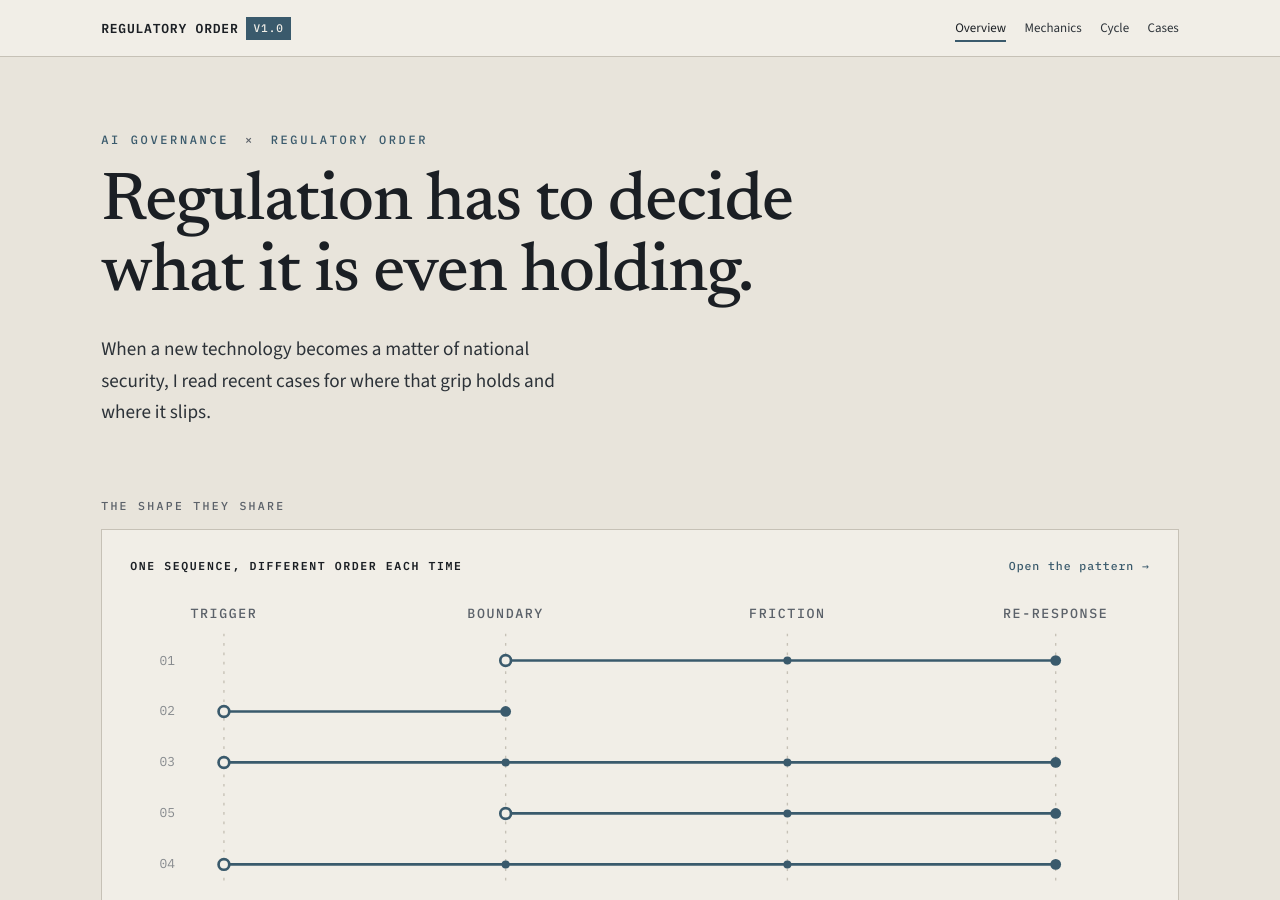
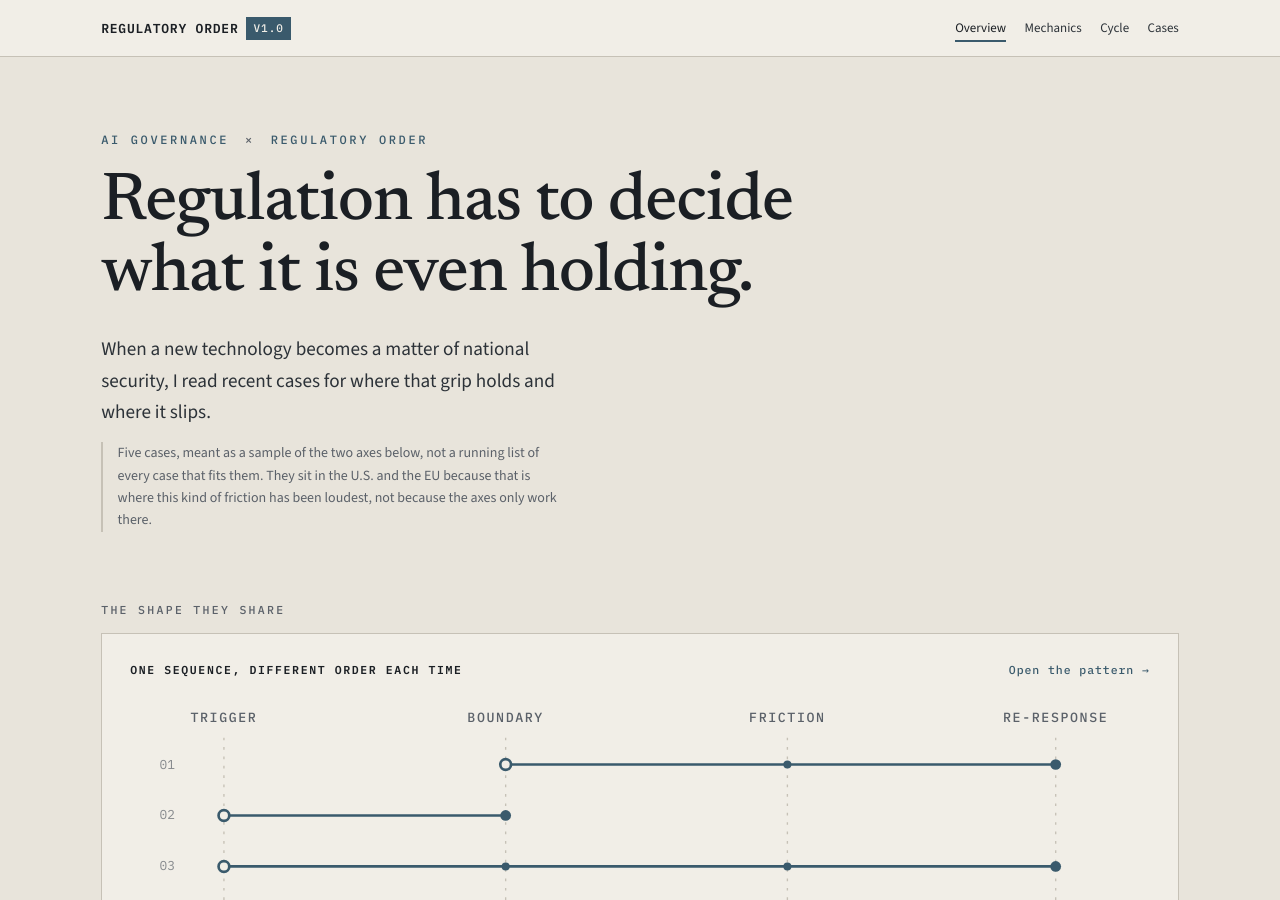
Before and after one commit to GaeunLim01/regulatory-order, a Jekyll site: the page built from index.html, in a window 1280 px wide and 900 px high. Built offline with Jekyll 4.4.1, drawn with Linux system fonts in a browser that asks for light colours.

Commit message:
Add files via upload

```diff
--- a/index.html
+++ b/index.html
@@ -13,6 +13,7 @@ description: How export-control and national-security rules try to hold a new te
       <h1 class="cov-title">Regulation has to decide what it is even holding.</h1>
     </div>
     <p class="cov-standfirst">When a new technology becomes a matter of national security, I read recent cases for where that grip holds and where it slips.</p>
+    <p class="note">Five cases, meant as a sample of the two axes below, not a running list of every case that fits them. They sit in the U.S. and the EU because that is where this kind of friction has been loudest, not because the axes only work there.</p>
 
     <!-- 2 · signature: the trace-field (links to cycle) -->
     <div class="cov-block">
```
Also changed, not shown: README.md.
